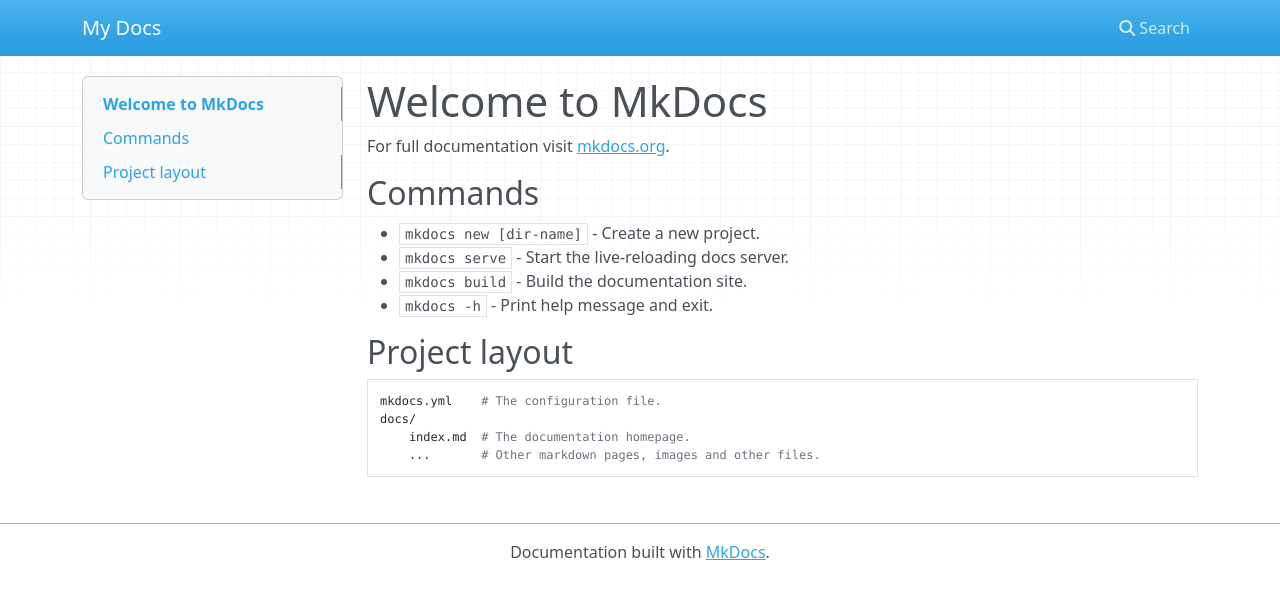
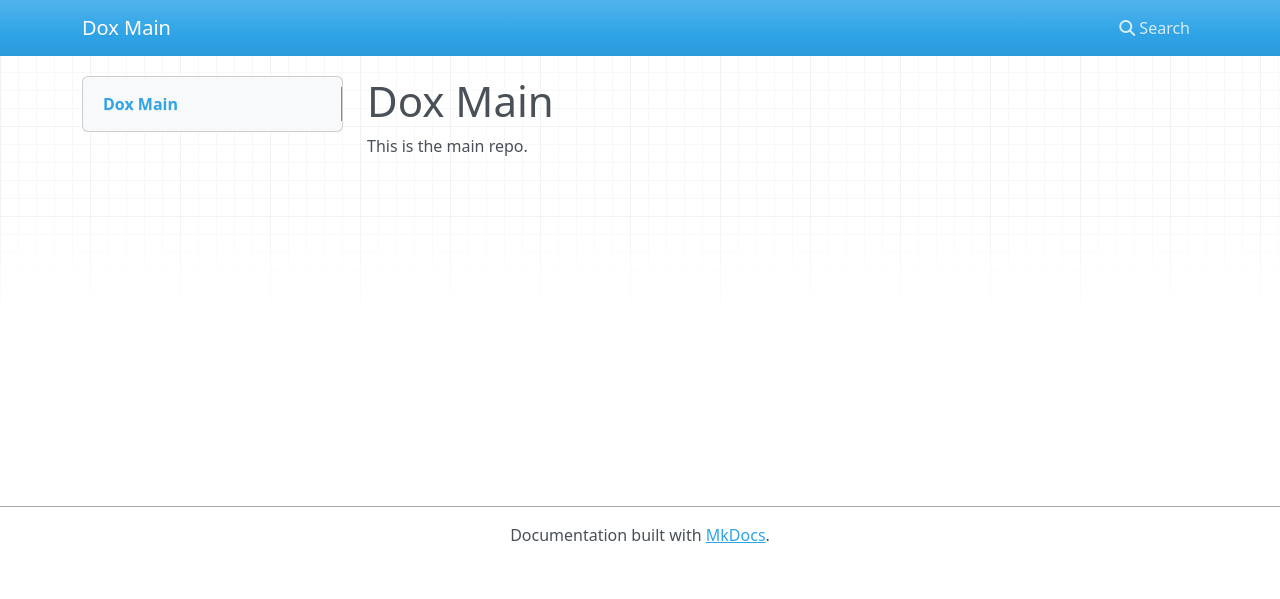
Before and after one commit to oxSteven/dox, an MkDocs documentation site: the page built from docs/index.md, in a window 1280 px wide. Shown: the top 599 px of the page. Built offline with MkDocs 1.6.1, drawn with Linux system fonts in a browser that asks for light colours; nearby versions of some CDN libraries.

Commit message:
Basic config.

```diff
--- a/docs/index.md
+++ b/docs/index.md
@@ -1,17 +1,3 @@
-# Welcome to MkDocs
+# Dox Main
 
-For full documentation visit [mkdocs.org](https://www.mkdocs.org).
-
-## Commands
-
-* `mkdocs new [dir-name]` - Create a new project.
-* `mkdocs serve` - Start the live-reloading docs server.
-* `mkdocs build` - Build the documentation site.
-* `mkdocs -h` - Print help message and exit.
-
-## Project layout
-
-    mkdocs.yml    # The configuration file.
-    docs/
-        index.md  # The documentation homepage.
-        ...       # Other markdown pages, images and other files.
+This is the main repo.
--- a/mkdocs.yml
+++ b/mkdocs.yml
@@ -1 +1 @@
-site_name: My Docs
+site_name: Dox Main
```
